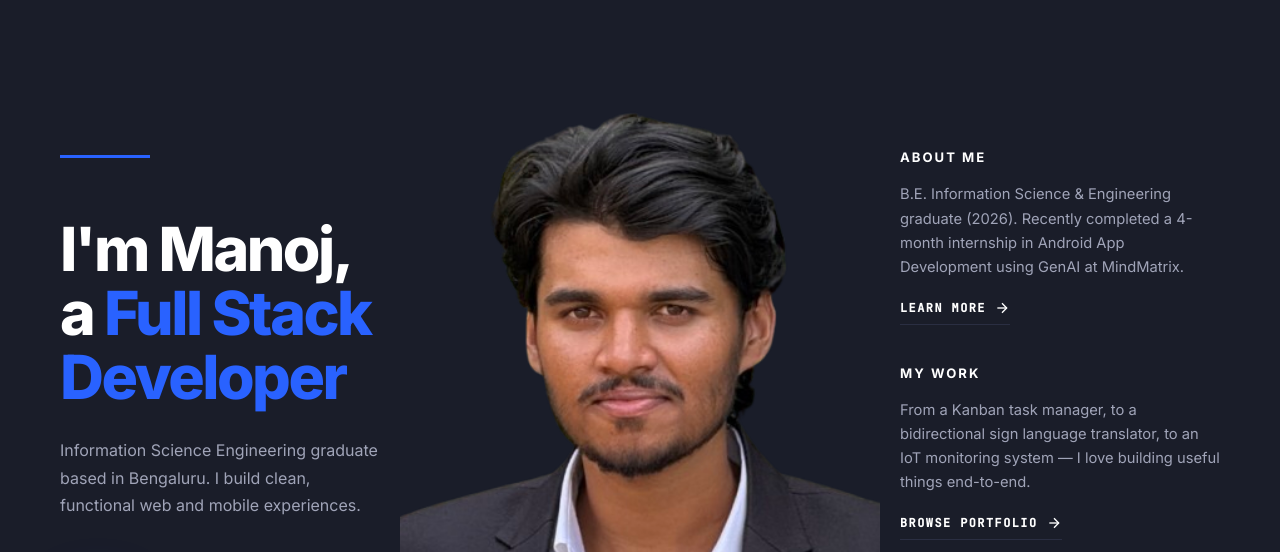
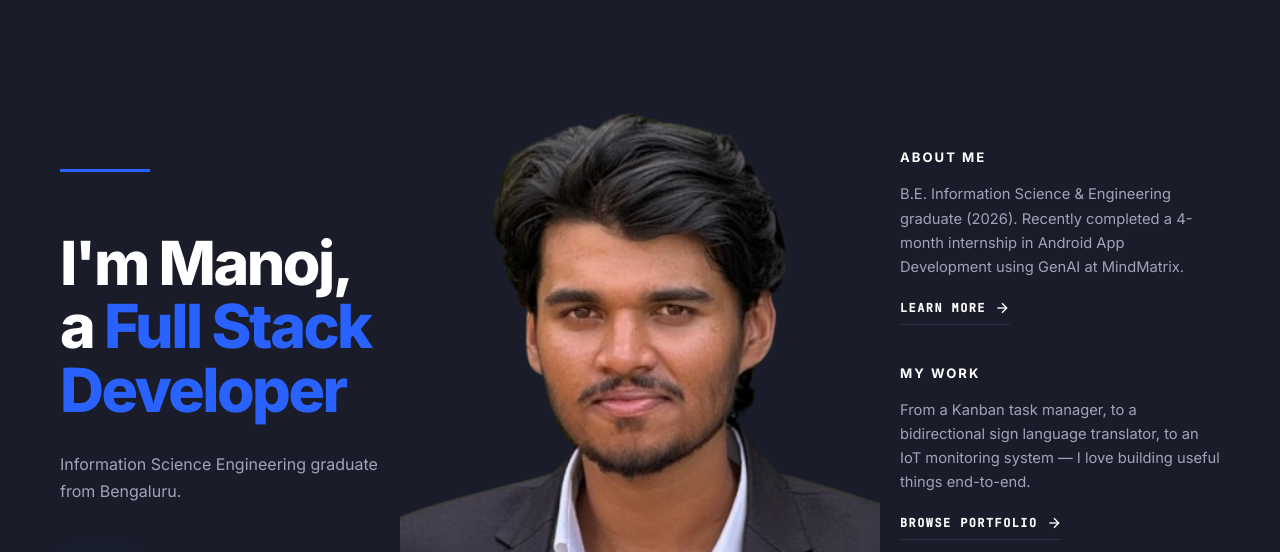
Before and after one commit to Manojmb017/portfolio, a plain HTML site: page index.html in a window 1280 px wide. Shown: the top 552 px of the page. Drawn offline with Linux system fonts and the light colour scheme.

Commit message:
Initial commit: changed p1

```diff
--- a/index.html
+++ b/index.html
@@ -23,8 +23,8 @@
 </h1>
       </h1>
       <p class="hero-sub">
-        Information Science Engineering graduate based in Bengaluru.
-        I build clean, functional web and mobile experiences.
+        Information Science Engineering graduate from Bengaluru.
+
       </p>
 
       <a href="#about" class="scroll-btn" aria-label="Scroll down">
```
